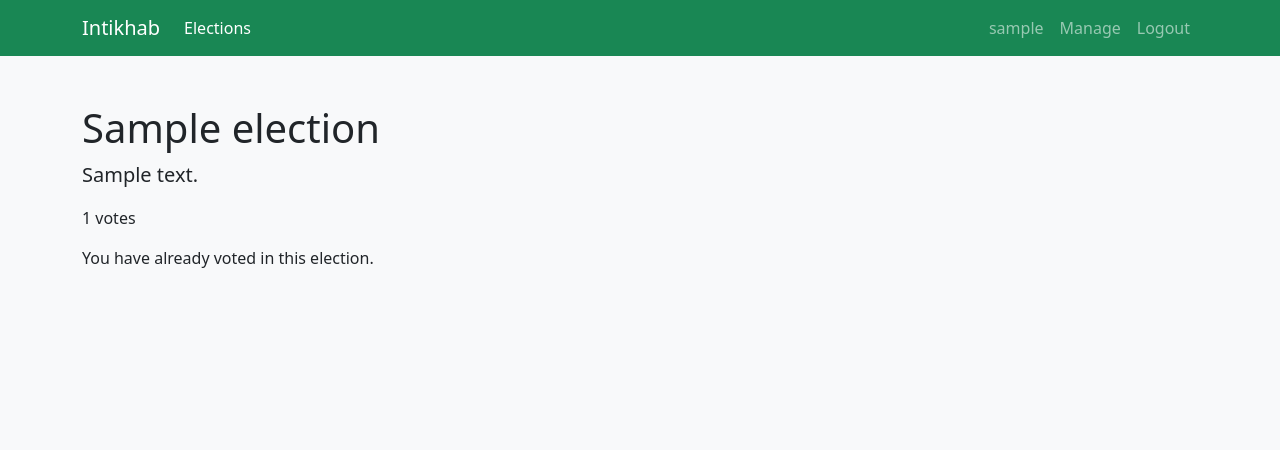
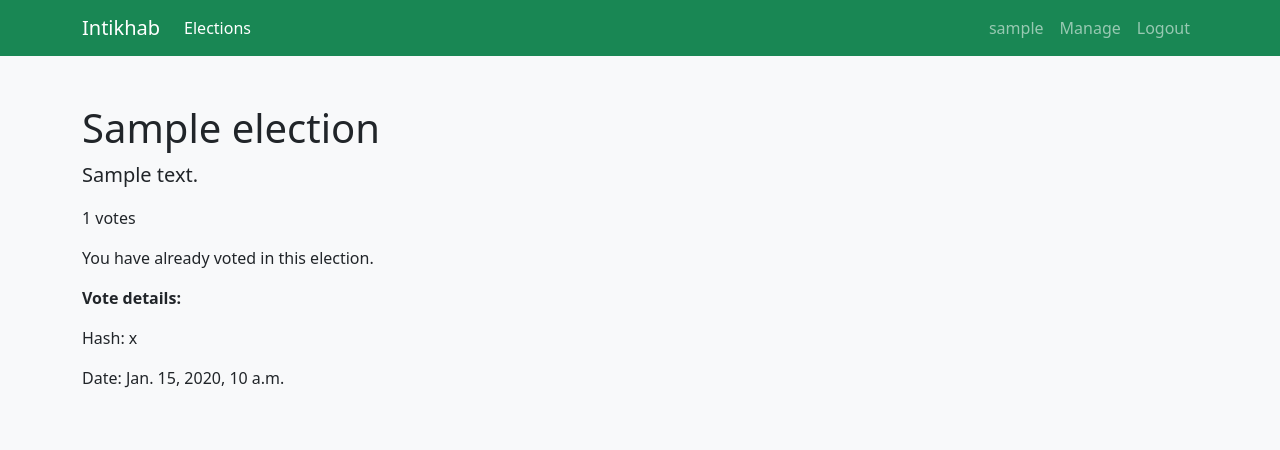
Before and after one commit to codeforpakistan/intikhab, a Django app: page /elections/1 in a window 1280 px wide. Shown: the top 450 px of the page. Run offline with Django 4.2, Linux system fonts and the light colour scheme; a user stored in the database is signed in; tables that the repository leaves empty hold one stand-in row (values such as "Sample post").

Commit message:
hashes for recipt added

```diff
--- a/app/admin.py
+++ b/app/admin.py
@@ -12,7 +12,7 @@ class PartyAdmin(admin.ModelAdmin):
     list_display = ('name', 'created')
 
 class VoteAdmin(admin.ModelAdmin):
-    list_display = ('user', 'election', 'ballot', 'created')
+    list_display = ('user', 'election', 'ballot', 'created', 'hashed')
     # readonly_fields = ('created', 'user', 'election', 'ballot')
 
 
--- a/app/models.py
+++ b/app/models.py
@@ -3,6 +3,7 @@ from django.contrib.auth.models import User
 from encrypted_model_fields.fields import EncryptedCharField
 from app.encryption import Encryption
 import json
+from hashlib import sha256
 
 # Create your models here.
 class Election(models.Model):
@@ -47,6 +48,7 @@ class Vote(models.Model):
     user = models.ForeignKey(User, on_delete=models.PROTECT, related_name='votes')
     election = models.ForeignKey(Election, on_delete=models.PROTECT, related_name='votes')
     ballot = EncryptedCharField(max_length=5000, default="", editable=False)
+    hashed = models.CharField(max_length=128, default="", editable=False)
     created = models.DateTimeField(auto_now_add=True)
 
     def __str__(self):
@@ -69,6 +71,12 @@ class Vote(models.Model):
                     encrypted_ballot.append(encrypted_vote.to_json())
                 self.ballot = encrypted_ballot
                 print(f"Encrypted votes: {encrypted_ballot}")
+
+                # Hash the vote for receipt
+                data_to_hash = str(encrypted_ballot)
+                self.hashed = sha256(data_to_hash.encode()).hexdigest()
+                print(f"Hashed vote: {self.hashed}")
+
                 delattr(self, '_candidate')
             except json.JSONDecodeError as e:
                 print(f"Error decoding public key: {e}")
--- a/app/templates/app/elections/detail.html
+++ b/app/templates/app/elections/detail.html
@@ -10,6 +10,10 @@
 
 {% if voted %}
 <p>You have already voted in this election.</p>
+<p><b>Vote details:</b></p>
+<p>Hash: {{ receipt.hashed }}</p>
+<p>Date: {{ receipt.created }}</p>
+
 {% else %}
 
 <div class="row">
--- a/app/views.py
+++ b/app/views.py
@@ -35,4 +35,4 @@ class ElectionDetailView(View):
     def get(self, request, pk):
         election = Election.objects.get(pk=pk)
         votes = Vote.objects.filter(election=election, user=request.user)
-        return render(request, 'app/elections/detail.html', {'election': election, 'voted': votes.count })
+        return render(request, 'app/elections/detail.html', {'election': election, 'voted': votes.count, 'receipt': votes.first()})
```
Also changed, not shown: app/migrations/0005_vote_hashed.py (added).
